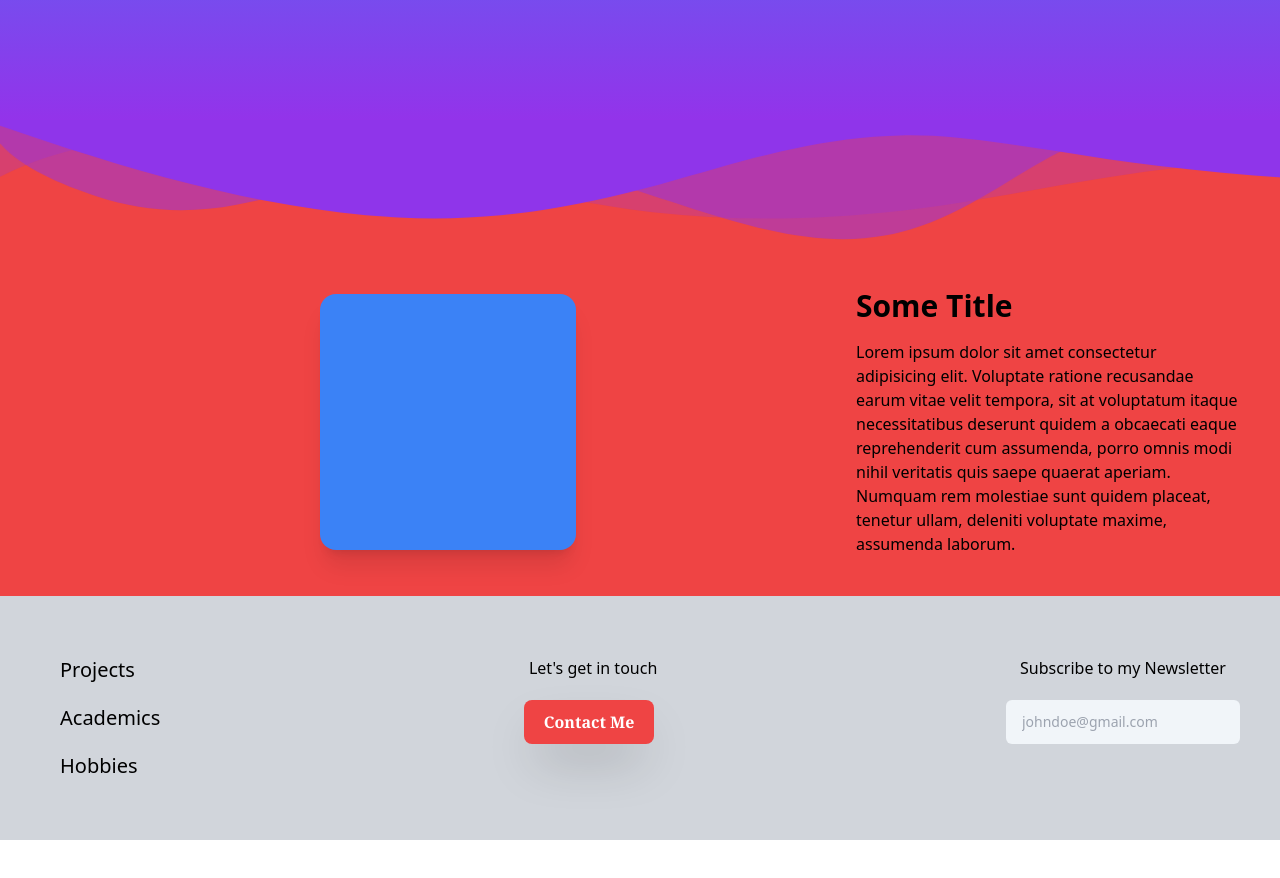
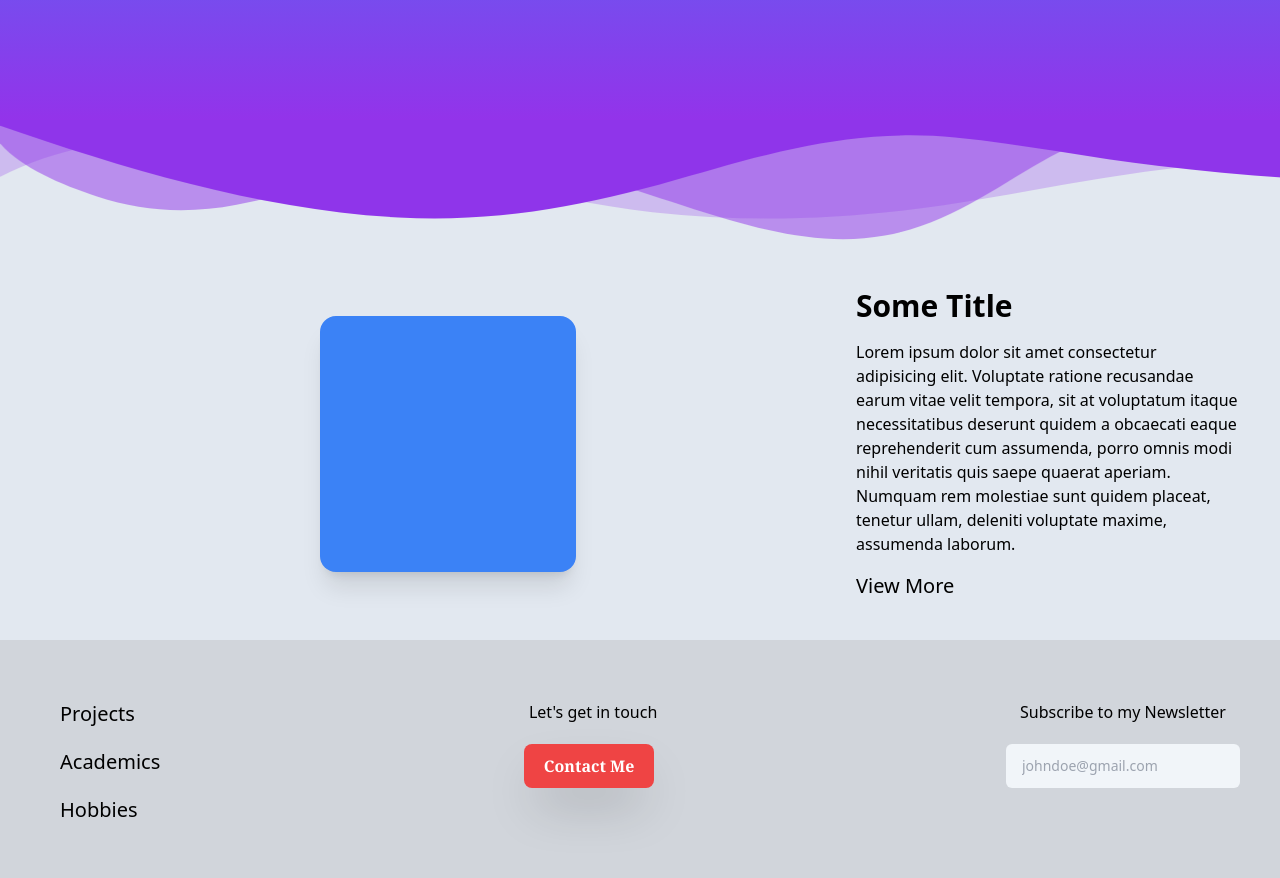
Before and after one commit to Kankenny/kankenny-website, a React (Create React App) app: page / in a window 1280 px wide. Shown: the part 680-1558 px from the top of the page. Before the commit the page ends 1520 px from the top, so only its background shows below. Built offline with nearby package versions, Linux system fonts and the light colour scheme.

Commit message:
Add view more link to the highlights component

```diff
--- a/src/AppContainer.tsx
+++ b/src/AppContainer.tsx
@@ -2,7 +2,7 @@ import React from 'react'
 
 function AppContainer({ children }) {
 	return (
-		<div className="h-screen bg-red-500 flex flex-col justify-between">
+		<div className="h-screen bg-slate-200 flex flex-col justify-between">
 			{children}
 		</div>
 	)
--- /dev/null
+++ b/src/components/highlight/AcademicsHighlight.tsx
@@ -0,0 +1,14 @@
+import React, { Fragment } from 'react'
+
+// Essentials
+import Highlight from './highlight-template/Highlight'
+
+function AcademicsHighlight() {
+	return (
+		<>
+			<Highlight />
+		</>
+	)
+}
+
+export default AcademicsHighlight
--- /dev/null
+++ b/src/components/highlight/HobbiesHighlight.tsx
@@ -0,0 +1,14 @@
+import React, { Fragment } from 'react'
+
+// Essentials
+import Highlight from './highlight-template/Highlight'
+
+function HobbiesHighlight() {
+	return (
+		<>
+			<Highlight />
+		</>
+	)
+}
+
+export default HobbiesHighlight
--- /dev/null
+++ b/src/components/highlight/ProjectsHighlight.tsx
@@ -0,0 +1,14 @@
+import React, { Fragment } from 'react'
+
+// Essentials
+import Highlight from './highlight-template/Highlight'
+
+function ProjectsHighlight() {
+	return (
+		<>
+			<Highlight />
+		</>
+	)
+}
+
+export default ProjectsHighlight
--- a/src/components/highlight/SneakPeek.tsx
+++ /dev/null
@@ -1,9 +0,0 @@
-import React from 'react'
-
-function SneakPeek() {
-	return (
-		<div className="bg-blue-500 h-64 w-64 mx-auto my-auto rounded-2xl shadow-xl hover:scale-110 duration-200 block"></div>
-	)
-}
-
-export default SneakPeek
--- a/src/components/highlight/HighlightOverview.tsx
+++ b/src/components/highlight/highlight-template/HighlightOverview.tsx
@@ -1,8 +1,9 @@
 import React from 'react'
 
 // Essentials
-import Title from '../ui/Title'
+import Title from '../../ui/Title'
 import HighlightDescription from './HighlightDescription'
+import ViewMore from './ViewMore'
 
 function HighlightOverview() {
 	return (
@@ -17,6 +18,7 @@ function HighlightOverview() {
 				molestiae sunt quidem placeat, tenetur ullam, deleniti
 				voluptate maxime, assumenda laborum.
 			</HighlightDescription>
+			<ViewMore />
 		</div>
 	)
 }
--- /dev/null
+++ b/src/components/highlight/highlight-template/SneakPeek.tsx
@@ -0,0 +1,9 @@
+import React from 'react'
+
+function SneakPeek() {
+	return (
+		<div className="bg-blue-500 h-64 w-64 mx-auto my-auto rounded-2xl shadow-xl hover:scale-110 duration-200 block cursor-pointer select-none"></div>
+	)
+}
+
+export default SneakPeek
--- /dev/null
+++ b/src/components/highlight/highlight-template/ViewMore.tsx
@@ -0,0 +1,10 @@
+import React from 'react'
+
+// Essentials
+import StyledLink from '../../ui/StyledLink'
+
+function ViewMore() {
+	return <StyledLink linkText="View More" />
+}
+
+export default ViewMore
--- a/src/components/ui/StyledLink.tsx
+++ b/src/components/ui/StyledLink.tsx
@@ -8,7 +8,7 @@ function StyledLink({ linkText }) {
 	return (
 		<div className={activeLinkClasses}>
 			<span
-				className={`bg-left-bottom bg-gradient-to-r bg-[length:0%_2px] bg-no-repeat group-hover:bg-[length:100%_2px] transition-all duration-500 ease-out text-black from-black to-black `}
+				className={`bg-left-bottom bg-gradient-to-r bg-[length:0%_2px] bg-no-repeat group-hover:bg-[length:100%_2px] transition-all duration-500 ease-out text-black from-black to-black`}
 			>
 				{linkText}
 			</span>
--- a/src/layout/Home.tsx
+++ b/src/layout/Home.tsx
@@ -3,14 +3,14 @@ import React from 'react'
 // Essentials
 import Divider from '../components/ui/Divider'
 import DividerOffSet from '../components/ui/DividerOffSet'
-import Highlight from '../components/highlight/Highlight'
+import ProjectsHighlight from '../components/highlight/ProjectsHighlight'
 
 function Home() {
 	return (
-		<div className="bg-red-500 relative">
+		<div className="bg-slate-200 relative">
 			<Divider />
 			<DividerOffSet />
-			<Highlight/>
+			<ProjectsHighlight />
 		</div>
 	)
 }
```
Also changed, not shown: src/components/highlight/highlight-template/Highlight.tsx (renamed from src/components/highlight/Highlight.tsx), src/components/highlight/highlight-template/HighlightDescription.tsx (renamed from src/components/highlight/HighlightDescription.tsx).
